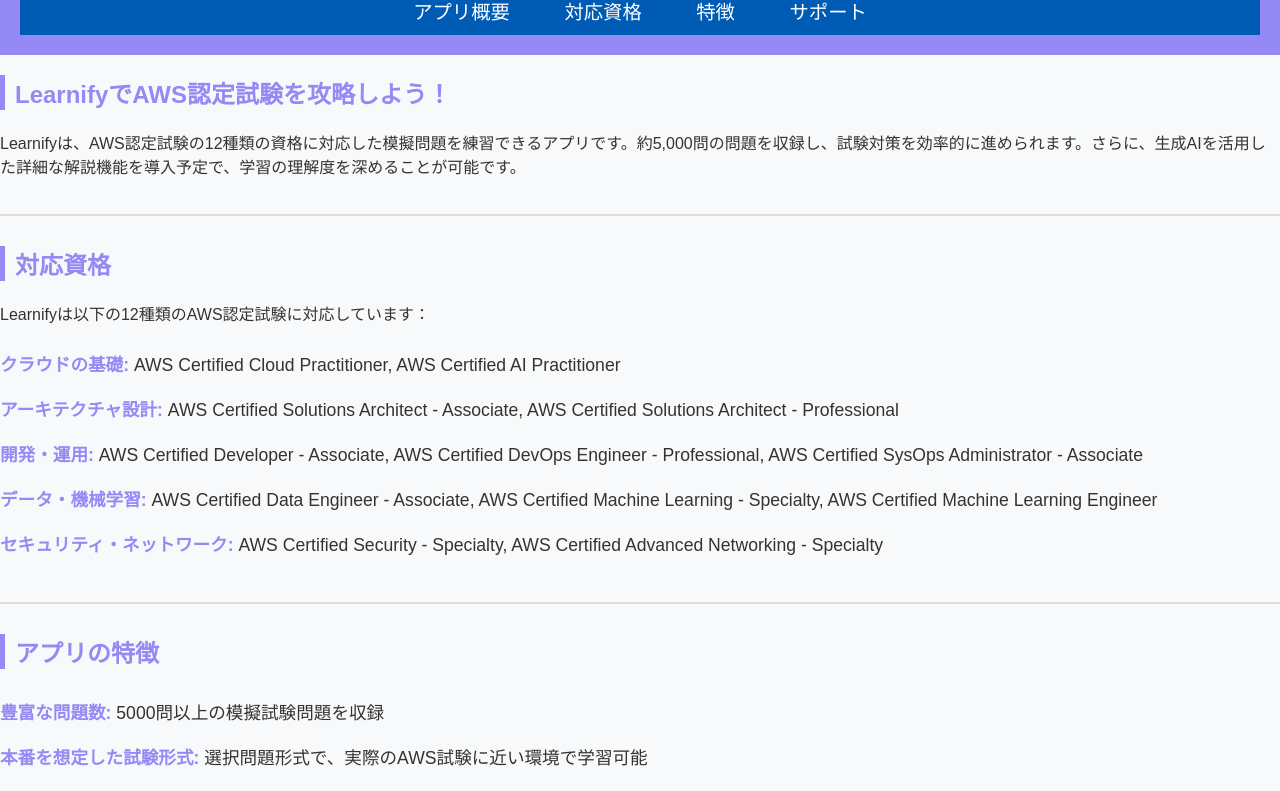
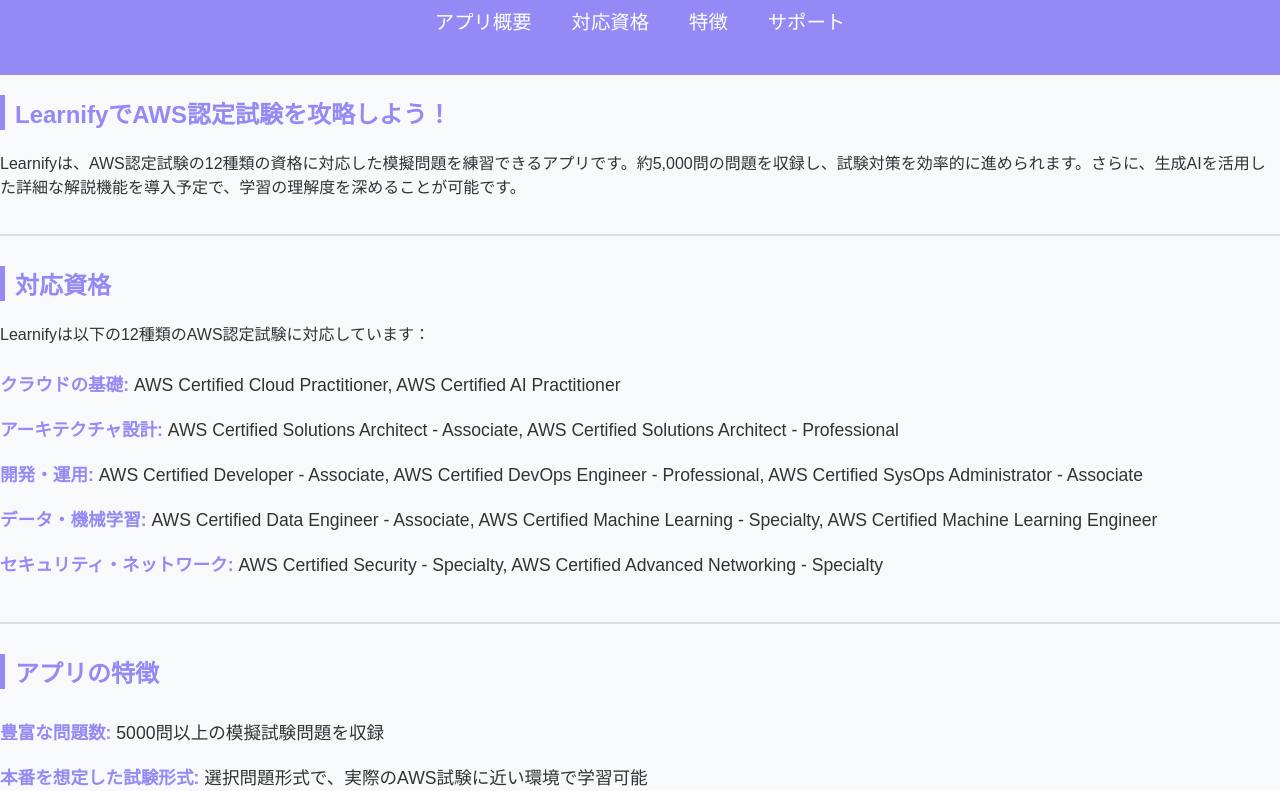
Before and after one commit to anchorWJ/leanify, a plain HTML site: page index.html in a window 1280 px wide. Shown: the part 79-870 px from the top of the page. Drawn offline with Linux system fonts and the light colour scheme.

Commit message:
Update styles.css

```diff
--- a/styles.css
+++ b/styles.css
@@ -22,21 +22,24 @@ header h1 {
 
 /* ナビゲーションメニュー */
 nav {
-    background-color: #005bb5;
+    text-align: center;
     padding: 10px 0;
-    text-align: center;
 }
 
 nav ul {
     list-style: none;
     padding: 0;
     margin: 0;
+    display: flex;
+    justify-content: center;
 }
 
 nav ul li {
+    margin: 0 10px;
     display: inline;
-    margin: 0 15px;
 }
+
+
 
 nav ul li a {
     color: #fff;
@@ -102,7 +105,7 @@ ul li strong {
 }
 
 .button:hover {
-    background-color: #005bb5;
+    background-color: #333;
 }
 
 /* フッター */
```
